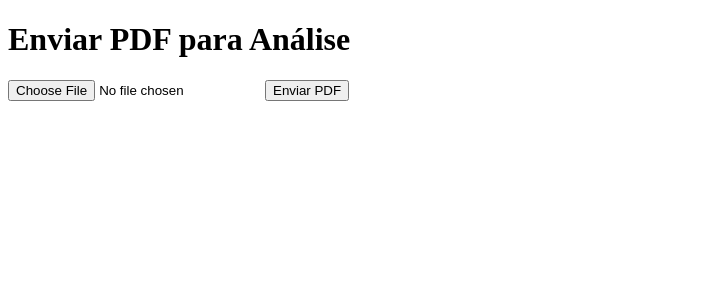
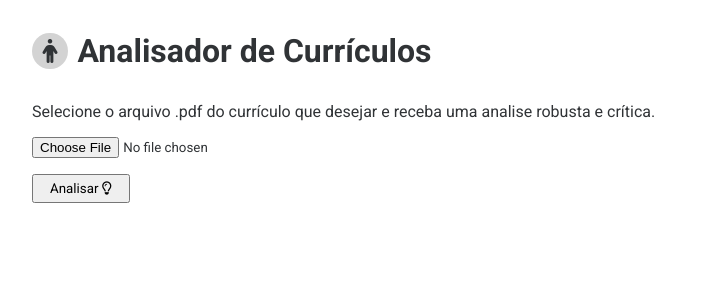
Before and after one commit to AntonyHaro/gemini-cv-analyzer, a Flask app: page / in a window 1280 px wide. Shown: the top 300 px of the page, without its empty margins (0-705 px from the left). Run offline with Flask 3, Linux system fonts and the light colour scheme; some libraries are stand-ins or nearby versions.

Commit message:
formatação e prompt funcionando

```diff
--- a/app.py
+++ b/app.py
@@ -91,13 +91,21 @@ def upload():
 
         # Enviar uma mensagem ao modelo
         response = chat_session.send_message(
-            "Faça um resumo detalhado sobre este currículo. Devolva sua resposta no formato markdown."
+            """
+            **INSTRUÇÕES IMPORTANTES!**
+            - Você é um analisador de currículos;
+            - Use o bom senso e as melhores práticas críticas para fazer a análise do currículo;
+            - Seja claro e conciso nas suas palavras;
+            - Determine pontos chave, críticos, positivos, negativos e que podem melhorar a respeito do currículo e do próprio canditado;
+            - Em hipótese alguma forneça os cabeçalhos genéricos do tipo: 'Claro, está aqui a análise...', não transpareça nenhum tipo de traço que é um chatbot, apenas gere o que foi pedido;
+            - Seja crítico e detalhista;
+            - Forneça uma análise detalhada e em formato markdown com os tópicos devidamente separados.
+
+            Conforme as instruções acima, gere uma análise crítica robusta, longa e detalhada do currículo anexado.
+            """
         )
 
         return jsonify({"response": response.text})
-        # aqui pode ser reaproveitado diretamente como api, não se fazendo necessário renderizar nenhum template
-        # apenas será necessário conectar isso ao javascript para consumir o endpoint
-        # dentro do frontend, colocar alguma biblioteca que renderize a resposta do gemini para formato markdown
 
     except Exception as e:
         return jsonify({"error": str(e)}), 500
--- /dev/null
+++ b/static/markdown.css
@@ -0,0 +1,187 @@
+#output {
+    width: 80%;
+    max-width: 800px;
+    background-color: transparent;
+    overflow: hidden;
+
+    /* Cabeçalhos */
+    h1,
+    h2,
+    h3,
+    h4,
+    h5,
+    h6 {
+        margin-bottom: 1rem;
+        font-weight: bold;
+    }
+
+    h1 {
+        font-size: 2.5rem;
+        border-bottom: 2px solid var(--text);
+        padding-bottom: 0.5rem;
+    }
+
+    h2 {
+        font-size: 2rem;
+        opacity: 0.95;
+    }
+
+    h3 {
+        font-size: 1.75rem;
+        opacity: 0.9;
+    }
+
+    h4,
+    h5,
+    h6 {
+        font-size: 1.25rem;
+        opacity: 0.85;
+    }
+
+    /* Parágrafos */
+    p {
+        margin-bottom: 1.2rem;
+        font-size: 1rem;
+        color: #464646;
+    }
+
+    /* Links */
+    a {
+        color: #3498db;
+        text-decoration: none;
+        transition: color 0.3s;
+    }
+
+    a:hover {
+        color: #1d78b6;
+    }
+
+    /* Listas */
+    ul,
+    ol {
+        margin-left: 2rem;
+        margin-bottom: 1.5rem;
+    }
+
+    li {
+        margin-bottom: 0.5rem;
+    }
+
+    /* Listas ordenadas */
+    ol {
+        list-style-type: decimal;
+    }
+
+    ul {
+        list-style-type: disc;
+    }
+
+    ul li {
+        list-style-type: square;
+    }
+
+    /* Bloco de citação */
+    blockquote {
+        background-color: #f1f1f1;
+        border-left: 4px solid var(--text);
+        padding: 10px 15px;
+        font-style: italic;
+        color: #697475;
+        margin: 1rem 0;
+    }
+
+    blockquote p {
+        margin-bottom: 0;
+    }
+
+    /* Códigos */
+    code {
+        font-family: "Courier New", Courier, monospace;
+        background-color: #f4f4f4;
+        padding: 2px 5px;
+        border-radius: 4px;
+        color: #e74c3c;
+    }
+
+    pre code {
+        display: block;
+        background-color: #2c3e50;
+        padding: 15px;
+        border-radius: 6px;
+        color: #ecf0f1;
+        white-space: pre-wrap;
+        word-wrap: break-word;
+    }
+
+    /* Tabelas */
+    table {
+        width: 100%;
+        border-collapse: collapse;
+        margin-bottom: 1.5rem;
+    }
+
+    th,
+    td {
+        padding: 12px 15px;
+        text-align: left;
+        border: 1px solid #ddd;
+    }
+
+    th {
+        background-color: #a0bfd3;
+        color: #fff;
+    }
+
+    td {
+        background-color: #fafafa;
+    }
+
+    tr:nth-child(even) td {
+        background-color: #f1f1f1;
+    }
+
+    /* Imagens */
+    img {
+        max-width: 100%;
+        height: auto;
+        border-radius: 6px;
+        margin-bottom: 1rem;
+    }
+
+    /* Divisores */
+    hr {
+        border: 1px solid #ddd;
+        margin: 1.5rem 0;
+    }
+
+    /* Botões */
+    button {
+        padding: 10px 15px;
+        background-color: #3498db;
+        color: white;
+        border: none;
+        border-radius: 5px;
+        cursor: pointer;
+        font-size: 1rem;
+        transition: background-color 0.3s;
+    }
+
+    button:hover {
+        background-color: #2980b9;
+    }
+
+    /* Exibição de lista de tarefas */
+    ul.task-list {
+        list-style-type: none;
+    }
+
+    ul.task-list li {
+        display: flex;
+        align-items: center;
+        margin-bottom: 0.8rem;
+    }
+
+    ul.task-list li input[type="checkbox"] {
+        margin-right: 10px;
+    }
+}
--- a/static/script.js
+++ b/static/script.js
@@ -1,9 +1,14 @@
+function isLoading(loading) {
+    loader.style.display = loading ? "inline-block" : "none";
+}
+
 async function uploadAndSummarizePDF(file) {
     if (!file) {
         alert("Nenhum arquivo selecionado.");
         return;
     }
 
+    // adicionar verificação extra para documentos word ou .txt
     if (!file.name.endsWith(".pdf")) {
         alert("Somente arquivos PDF são suportados.");
         return;
@@ -13,6 +18,8 @@ async function uploadAndSummarizePDF(file) {
     formData.append("file", file);
 
     try {
+        isLoading(true);
+
         const response = await fetch("/upload", {
             method: "POST",
             body: formData,
@@ -31,31 +38,37 @@ async function uploadAndSummarizePDF(file) {
         const data = await response.json();
         console.log("Resposta do servidor:", data);
 
-        // Exibir a resposta no frontend
+        // Renderizar resposta no frontend
         if (data.response) {
-            // renderMarkdown(data.response);
+            renderMarkdown(data.response);
         } else {
             console.error("Nenhuma resposta válida recebida do servidor.");
         }
     } catch (error) {
-        // Capturar erros na requisição ou processamento
         console.error("Erro ao enviar o arquivo:", error);
         alert("Erro ao processar a requisição. Tente novamente mais tarde.");
+    } finally {
+        isLoading(false);
     }
 }
 
-// Exemplo de função para exibir a resposta Markdown (usando uma biblioteca como marked.js)
 function renderMarkdown(markdownText) {
     const outputDiv = document.getElementById("output");
-    outputDiv.innerHTML = marked.parse(markdownText); // Requer a biblioteca marked.js
+
+    // Usar Showdown para converter o Markdown em HTML
+    const converter = new showdown.Converter();
+    const htmlOutput = converter.makeHtml(markdownText);
+
+    outputDiv.innerHTML = htmlOutput;
 }
 
-// Exemplo de uso com um input file HTML
+// Configurar os eventos do formulário
+const loader = document.getElementById("loader");
 const fileInput = document.getElementById("file-input");
-const uploadButton = document.getElementById("upload-button");
+const uploadForm = document.getElementById("upload-form");
 
-uploadButton.addEventListener("click", () => {
-    console.log("click")
+uploadForm.addEventListener("submit", (event) => {
+    event.preventDefault(); // Impedir recarregamento da página
     const file = fileInput.files[0];
     uploadAndSummarizePDF(file);
 });
--- a/static/styles.css
+++ b/static/styles.css
@@ -0,0 +1,67 @@
+@import url("https://fonts.googleapis.com/css2?family=Roboto:ital,wght@0,100;0,300;0,400;0,500;0,700;0,900;1,100;1,300;1,400;1,500;1,700;1,900&family=Rubik:ital,wght@0,300..900;1,300..900&display=swap");
+
+:root {
+    --text: hsl(210, 5%, 20%);
+}
+
+* {
+    padding: 0;
+    margin: 0;
+    box-sizing: border-box;
+    font-family: "Roboto", Arial, Helvetica, sans-serif;
+}
+
+body {
+    padding: 2rem;
+    color: var(--text);
+    display: flex;
+    flex-direction: column;
+    gap: 2rem;
+}
+
+header {
+    display: flex;
+    align-items: center;
+    gap: 0.6rem;
+}
+
+header i {
+    font-size: 1.5em;
+    padding: 0.4rem 0.65rem;
+    border-radius: 50%;
+    background-color: lightgray;
+}
+
+main {
+    display: grid;
+    gap: 1rem;
+}
+
+form {
+    display: grid;
+    gap: 1rem;
+}
+
+form button {
+    width: fit-content;
+    padding: 0.3rem 1rem;
+}
+
+#loader {
+    display: none;
+    color: gray;
+    animation: color-change 2s infinite ease-in-out;
+    transition: 0.2s;
+}
+
+@keyframes color-change {
+    0% {
+        color: lightgray;
+    }
+    50% {
+        color: gray;
+    }
+    100% {
+        color: lightgray;
+    }
+}
--- a/templates/index.html
+++ b/templates/index.html
@@ -3,21 +3,37 @@
     <head>
         <meta charset="UTF-8" />
         <meta name="viewport" content="width=device-width, initial-scale=1.0" />
-        <title>Upload PDF</title>
+        <title>Analisador de Currículos</title>
+        <script src="https://cdn.jsdelivr.net/npm/showdown@2.1.0/dist/showdown.min.js"></script>
+        <script src="../static/script.js" defer></script>
+        <link rel="stylesheet" href="../static/styles.css" />
+        <link rel="stylesheet" href="../static/markdown.css" />
+        <link
+            rel="stylesheet"
+            href="https://cdnjs.cloudflare.com/ajax/libs/font-awesome/6.7.2/css/all.min.css"
+            integrity="sha512-Evv84Mr4kqVGRNSgIGL/F/aIDqQb7xQ2vcrdIwxfjThSH8CSR7PBEakCr51Ck+w+/U6swU2Im1vVX0SVk9ABhg=="
+            crossorigin="anonymous"
+            referrerpolicy="no-referrer"
+        />
     </head>
     <body>
-        <h1>Enviar PDF para Análise</h1>
-        <!-- <form action="/upload" method="post" enctype="multipart/form-data">
-            <input type="file" name="file" accept=".pdf" required />
-            <button type="submit">Enviar</button>
-        </form> -->
-        <div>
-            <input type="file" id="file-input" />
-            <button id="upload-button">Enviar PDF</button>
-        </div>
-        <div id="output"></div>
-
-        <script src="https://cdn.jsdelivr.net/npm/marked/marked.min.js"></script>
-        <script src="../static/script.js"></script>
+        <header>
+            <i class="fa-solid fa-person"></i>
+            <h1>Analisador de Currículos</h1>
+        </header>
+        <main>
+            <form id="upload-form">
+                <p>
+                    Selecione o arquivo .pdf do currículo que desejar e receba
+                    uma analise robusta e crítica.
+                </p>
+                <input type="file" id="file-input" />
+                <button id="upload-button">
+                    Analisar <i class="fa-regular fa-lightbulb"></i>
+                </button>
+            </form>
+            <p id="loader">Carregando análise...</p>
+            <div id="output"></div>
+        </main>
     </body>
 </html>
```
Also changed, not shown: 2 other files.
